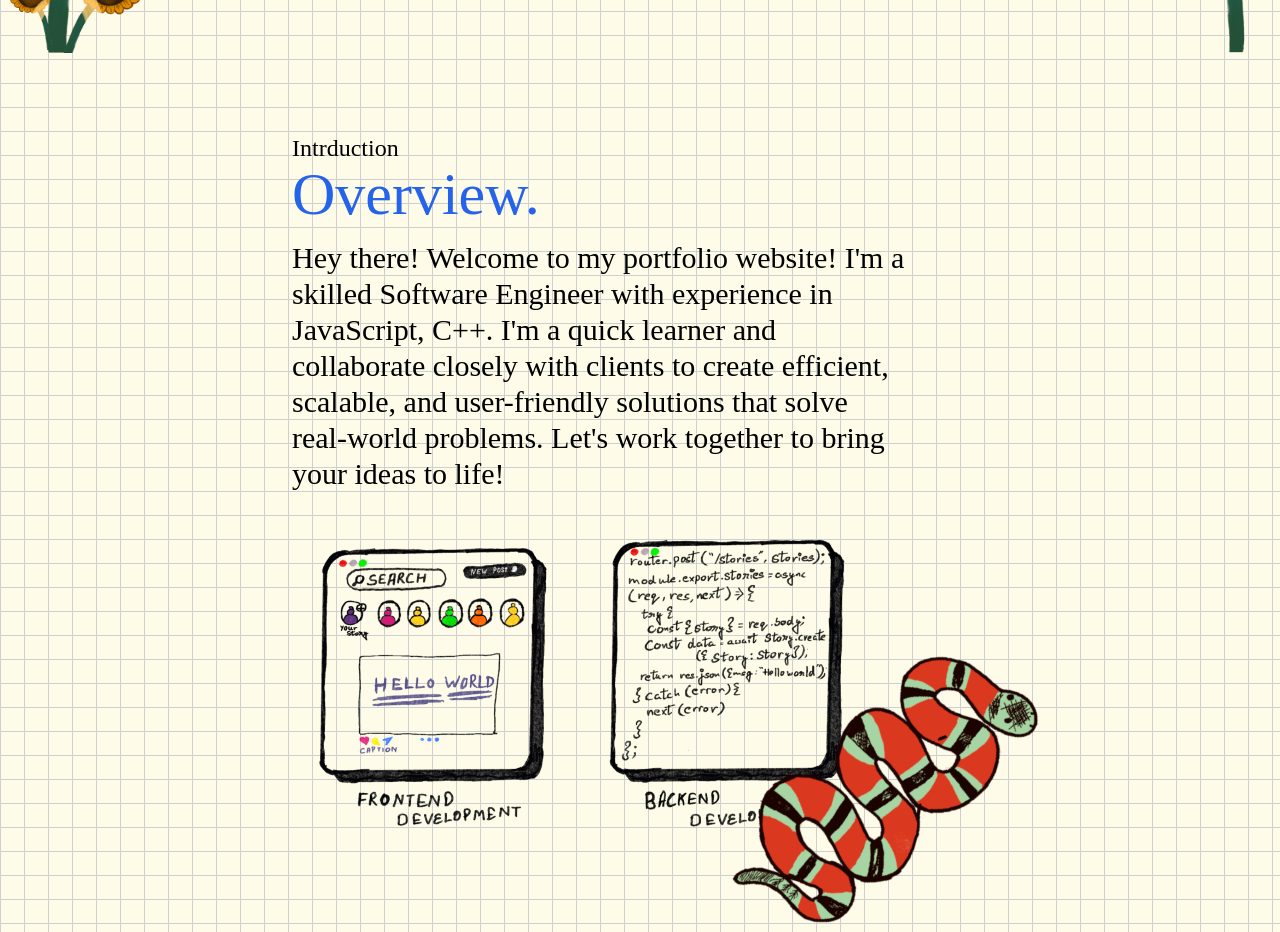
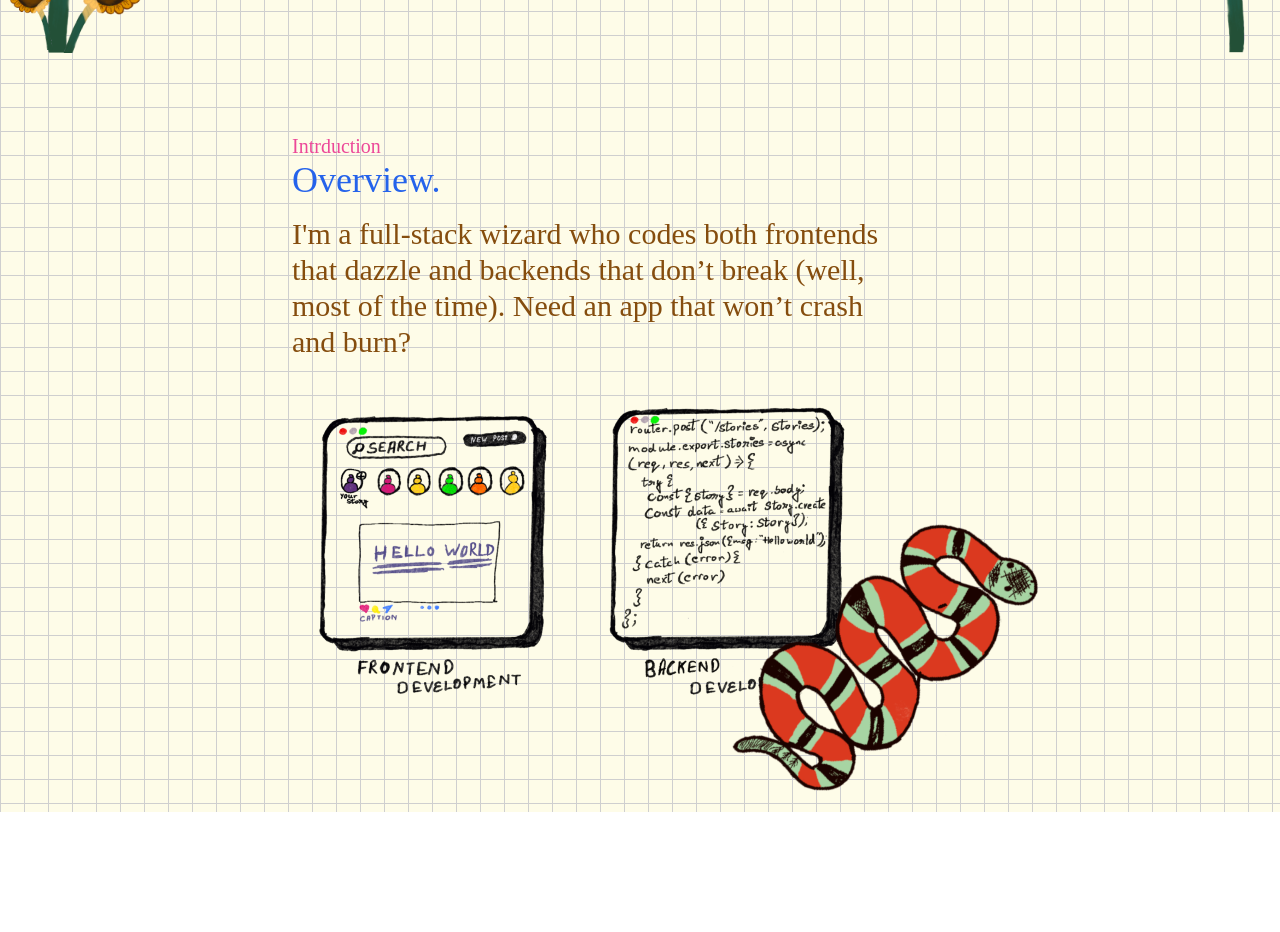
Before and after one commit to samarjit-singh/portfolio2.0, a Next.js app: page / in a window 1280 px wide. Shown: the part 780-1712 px from the top of the page. After the commit the page ends 1592 px from the top, so only its background shows below. Built offline with nearby package versions, Linux system fonts and the light colour scheme; a web font is replaced by a local one.

Commit message:
update into

```diff
--- a/components/overview.tsx
+++ b/components/overview.tsx
@@ -8,14 +8,12 @@ const overview = () => {
   return (
     <div className="oi-regular w-full h-full flex items-center justify-center overflow-hidden">
       <div className="p-4 lg:ml-[180px] lg:p-28">
-        <p className="text-2xl">Intrduction</p>
-        <h2 className="text-6xl text-blue-600">Overview.</h2>
-        <p className="lg:w-[70%] text-3xl mt-4 text-wrap lg:text-left">
-          Hey there! Welcome to my portfolio website! I'm a skilled Software
-          Engineer with experience in JavaScript, C++. I'm a quick learner and
-          collaborate closely with clients to create efficient, scalable, and
-          user-friendly solutions that solve real-world problems. Let's work
-          together to bring your ideas to life!
+        <p className="text-xl text-pink-500">Intrduction</p>
+        <h2 className="text-4xl text-blue-600">Overview.</h2>
+        <p className="lg:w-[70%] text-3xl mt-4 text-wrap text-center lg:text-left text-yellow-800">
+          I'm a full-stack wizard who codes both frontends that dazzle and
+          backends that don’t break (well, most of the time). Need an app that
+          won’t crash and burn?
         </p>
         <div className="mt-10 lg:flex items-center justify-center lg:justify-start">
           <div className="flex items-center justify-center">
```
